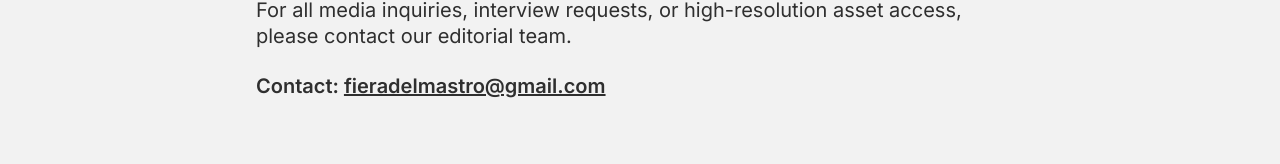
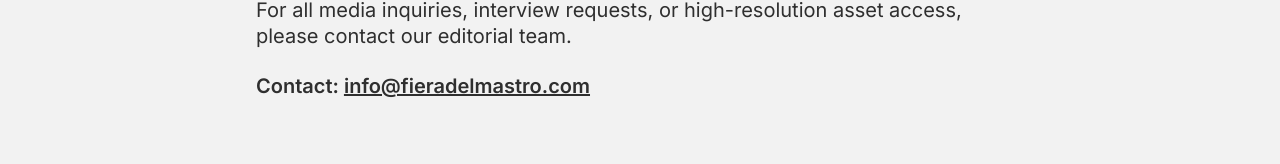
Before and after one commit to Mattia-Masciari/fieradelmastro-final, a Next.js app: page /press-kit in a window 1280 px wide. Shown: the part 2553-2717 px from the top of the page. Built offline with nearby package versions, Linux system fonts and the light colour scheme; a web font is replaced by a local one.

Commit message:
Update email address to info@fieradelmastro.com in footer and static pages

```diff
--- a/app/page.tsx
+++ b/app/page.tsx
@@ -389,7 +389,7 @@
             </div>
             <div className="mt-32 md:mt-0">
               <p className="text-sm mb-4 text-stone-500 uppercase tracking-widest font-medium">Contact</p>
-              <a href="mailto:fieradelmastro@gmail.com" className="block text-sm mb-4 text-white font-normal hover:text-[#A68B03] transition-colors duration-500 cursor-none">fieradelmastro@gmail.com</a>
+              <a href="mailto:info@fieradelmastro.com" className="block text-sm mb-4 text-white font-normal hover:text-[#A68B03] transition-colors duration-500 cursor-none">info@fieradelmastro.com</a>
               <div className="flex flex-col gap-4 mt-8">
                 <a href="https://www.instagram.com/fieradelmastro/" target="_blank" rel="noopener noreferrer" className="text-sm text-white font-normal hover:text-[#A68B03] transition-colors duration-500 cursor-none flex items-center gap-2">
                   <span className="opacity-40 uppercase tracking-tighter text-[10px]">IG</span> @fieradelmastro
--- a/app/press-kit/page.tsx
+++ b/app/press-kit/page.tsx
@@ -100,7 +100,7 @@
                 For all media inquiries, interview requests, or high-resolution asset access, please contact our editorial team.
               </p>
               <p className="font-semibold text-xl">
-                Contact: <a href="mailto:fieradelmastro@gmail.com" className="underline hover:text-[#035AA6] transition-colors">fieradelmastro@gmail.com</a>
+                Contact: <a href="mailto:info@fieradelmastro.com" className="underline hover:text-[#035AA6] transition-colors">info@fieradelmastro.com</a>
               </p>
             </div>
           </section>
--- a/app/privacy-policy/page.tsx
+++ b/app/privacy-policy/page.tsx
@@ -23,7 +23,7 @@
                 Fiera del Mastro (hereafter "FDM") does not merely collect data; it acts as the Custodian of the information it receives. Every fragment of data is treated with the same surgical care a Mastro reserves for Raw Matter before its Resurrection.
               </p>
               <p className="font-semibold">
-                Contact: <a href="mailto:fieradelmastro@gmail.com" className="underline hover:text-[#035AA6] transition-colors">fieradelmastro@gmail.com</a>
+                Contact: <a href="mailto:info@fieradelmastro.com" className="underline hover:text-[#035AA6] transition-colors">info@fieradelmastro.com</a>
               </p>
             </div>
           </section>
```
